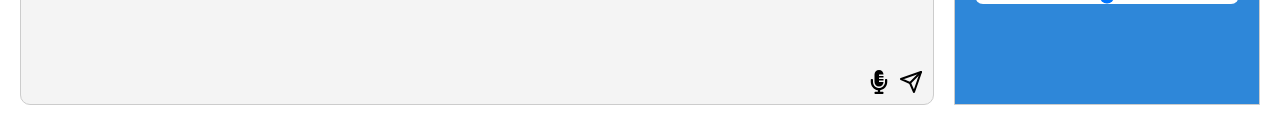
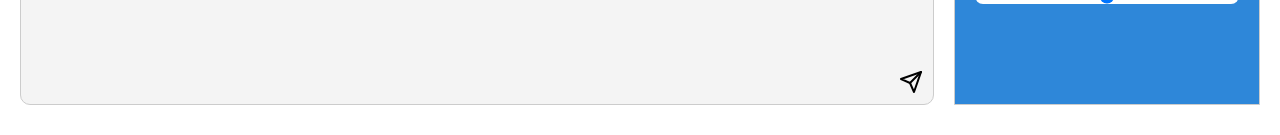
Before and after one commit to arkalal/playground-ai, a Next.js app: page / in a window 1280 px wide. Shown: the part 682-817 px from the top of the page. Built offline with nearby package versions, Linux system fonts and the light colour scheme.

Commit message:
removed mic

```diff
--- a/components/ChatInput/ChatInput.js
+++ b/components/ChatInput/ChatInput.js
@@ -22,7 +22,7 @@ const ChatInput = ({ value, onChange, onSubmit }) => {
         placeholder="Enter text here"
       />
       <div className={styles.icons}>
-        <FaMicrophoneAlt className={styles.icon} />
+        {/* <FaMicrophoneAlt className={styles.icon} /> */}
         <FiSend className={styles.icon} onClick={onSubmit} />
       </div>
     </form>
```
